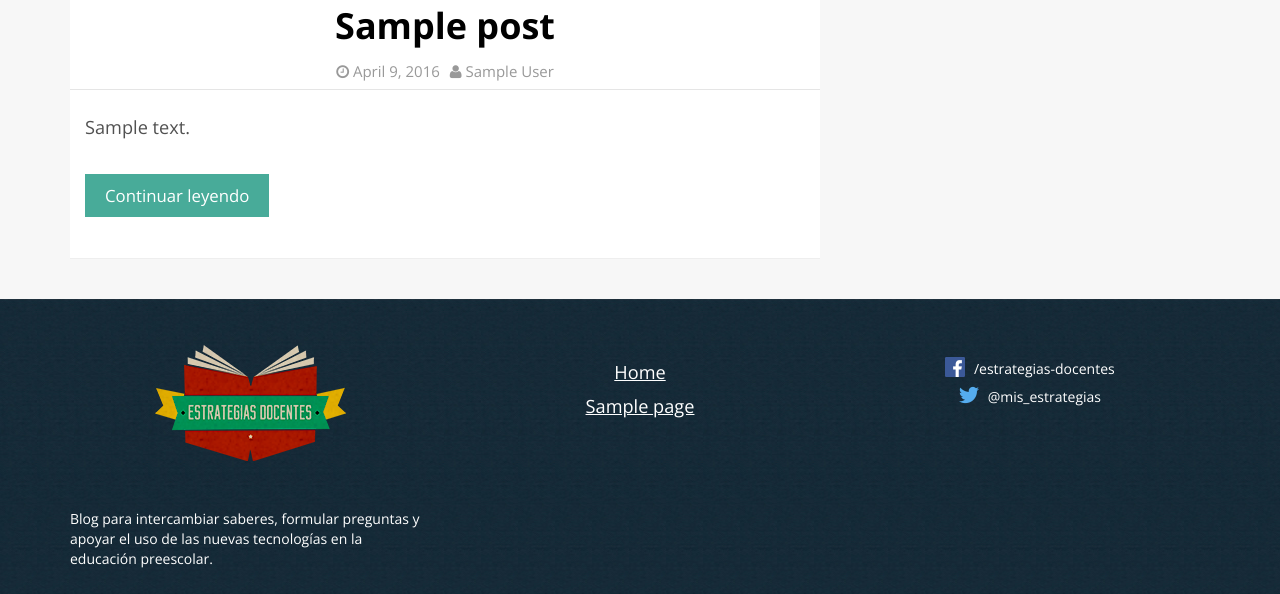
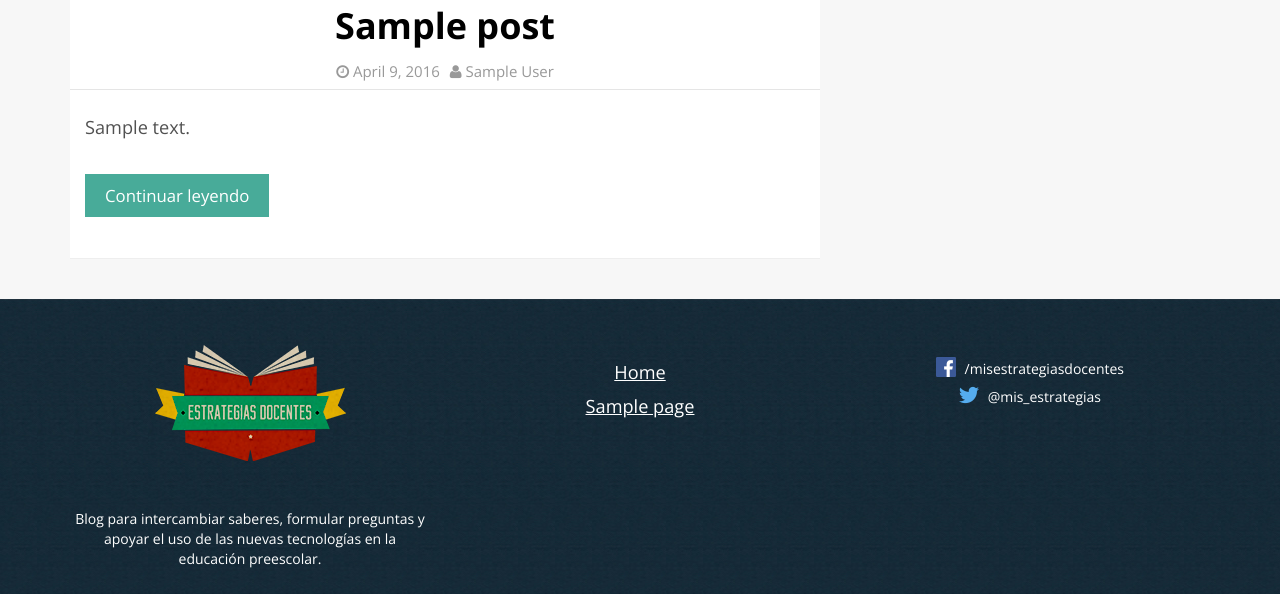
Before and after one commit to dimegan/blog-estrategia, a WordPress theme: template themes/estrategia-theme/home.php in a window 1280 px wide. Shown: the part 442-1036 px from the top of the page. Run offline with PHP 8.4 and a stand-in for WordPress, Linux system fonts and the light colour scheme; the site name, menu and one post (Sample post) are stand-ins, and other content is empty; some libraries are stand-ins or nearby versions.

Commit message:
Se actualizo la URL de la página de facebook

```diff
--- a/themes/estrategia-theme/dmg/social-footer.php
+++ b/themes/estrategia-theme/dmg/social-footer.php
@@ -1,9 +1,9 @@
 <!-- social networks -->
 <ul id="social-list" class="list-unstyled text-center">
 	<li>
-		<a href="https://www.facebook.com/preescolarsoya/?fref=ts" title="Siguenos en facebook">
+		<a href="https://www.facebook.com/misestrategiasdocentes/" title="Siguenos en facebook">
 			<img src="<?php echo get_template_directory_uri(); ?>/images/icons/facebook.png" alt="Siguenos en facebook">
-			<span>/estrategias-docentes</span>
+			<span>/misestrategiasdocentes</span>
 		</a>
 	</li>
 	<li>
--- a/themes/estrategia-theme/dmg/social-header.php
+++ b/themes/estrategia-theme/dmg/social-header.php
@@ -1,6 +1,6 @@
 <ul class="list-unstyled list-inline">
 	<li>
-		<a href="https://www.facebook.com/preescolarsoya/?fref=ts" title="Siguenos en facebook">
+		<a href="https://www.facebook.com/misestrategiasdocentes/" title="Siguenos en facebook">
 			<img src="<?php echo get_template_directory_uri(); ?>/images/icons/facebook-wh.png" alt="Siguenos en facebook">
 		</a>
 	</li>
--- a/themes/estrategia-theme/footer.php
+++ b/themes/estrategia-theme/footer.php
@@ -13,7 +13,7 @@
 			<div class="row">
 				<div class="col-md-4">
 					<img src="<?php echo get_template_directory_uri(); ?>/images/custom/logo-estrategias.png" alt="Logo estrategias docentes" class="img-responsive center-block">
-					<p>
+					<p class="text-center">
 						Blog para intercambiar saberes, formular preguntas y apoyar el uso de las nuevas tecnologías en la educación preescolar.
 					</p>
 				</div>
```
